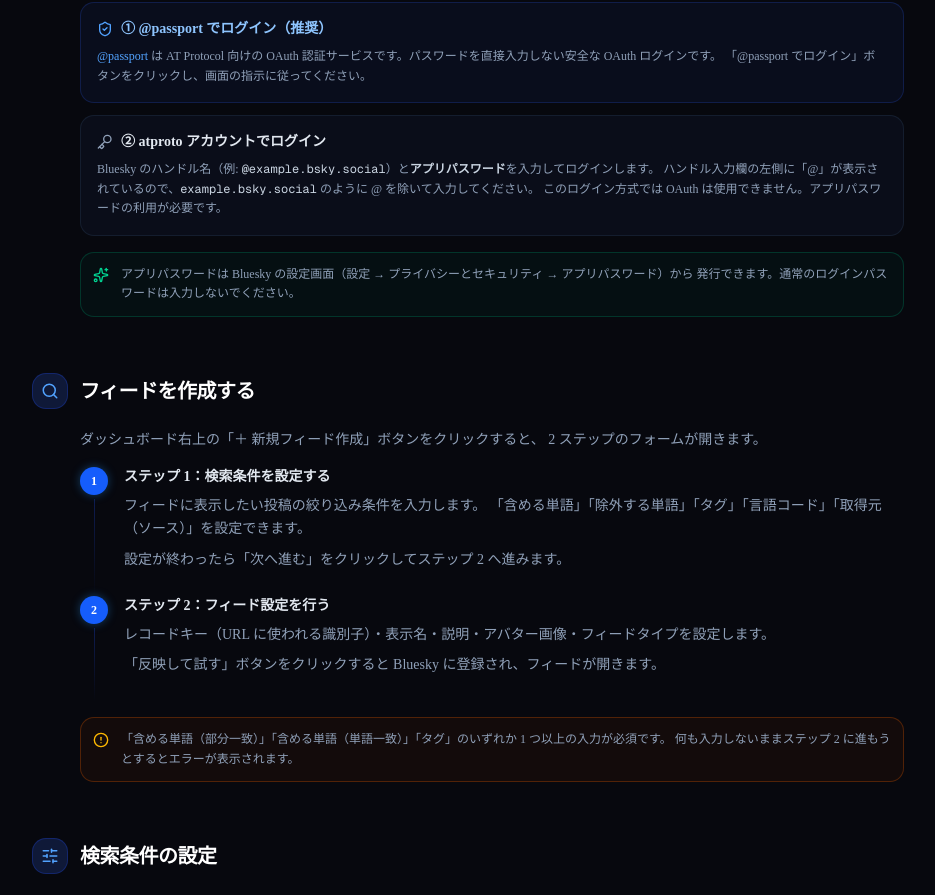
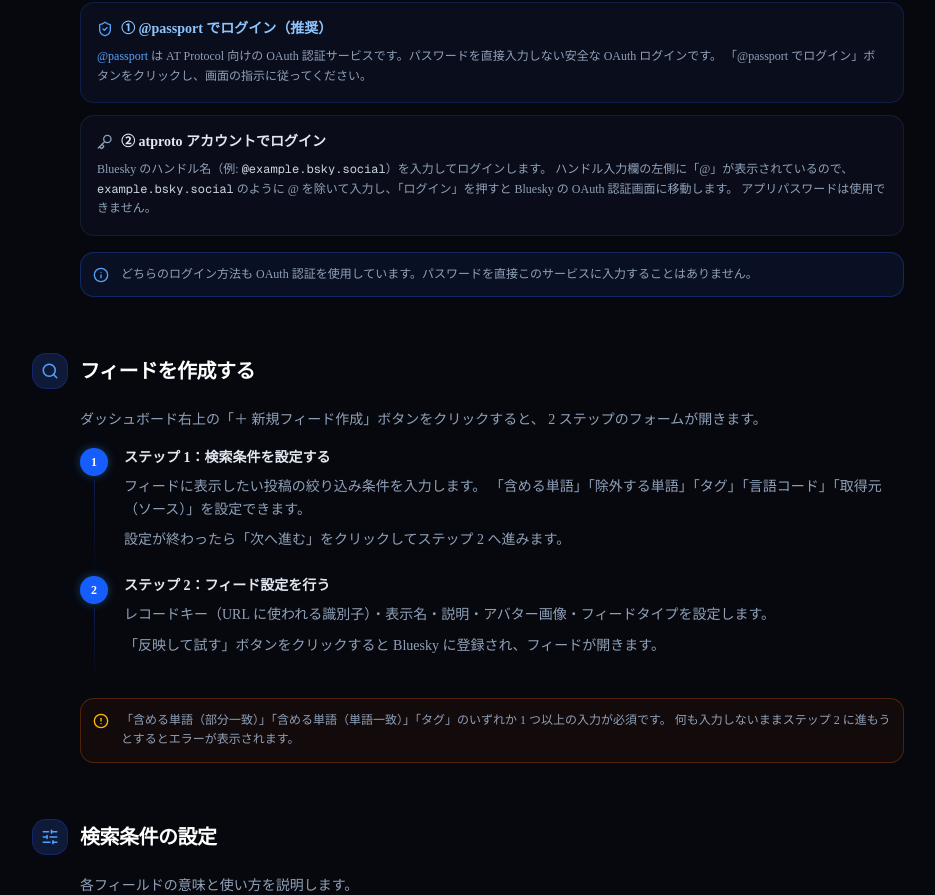
Before and after one commit to usounds/RitoFeedEditor, a Next.js app in the folder package/frontend/: page /help in a window 1280 px wide. Shown: the part 887-1782 px from the top of the page, without its empty margins (296-1231 px from the left). Built offline with nearby package versions, Linux system fonts and the light colour scheme.

Commit message:
fix : 誤記

```diff
--- a/package/frontend/src/app/help/page.tsx
+++ b/package/frontend/src/app/help/page.tsx
@@ -309,19 +309,17 @@
                 </div>
                 <p className="text-xs text-slate-400 leading-relaxed">
                   Bluesky のハンドル名（例:{" "}
-                  <code className="font-mono text-slate-300">@example.bsky.social</code>）と
-                  <strong className="text-slate-300">アプリパスワード</strong>を入力してログインします。
+                  <code className="font-mono text-slate-300">@example.bsky.social</code>）を入力してログインします。
                   ハンドル入力欄の左側に「@」が表示されているので、
                   <code className="font-mono text-slate-300">example.bsky.social</code> のように
-                  @ を除いて入力してください。
-                  このログイン方式では OAuth は使用できません。アプリパスワードの利用が必要です。
+                  @ を除いて入力し、「ログイン」を押すと Bluesky の OAuth 認証画面に移動します。
+                  アプリパスワードは使用できません。
                 </p>
               </div>
             </div>
 
-            <Note type="tip">
-              アプリパスワードは Bluesky の設定画面（設定 → プライバシーとセキュリティ → アプリパスワード）から
-              発行できます。通常のログインパスワードは入力しないでください。
+            <Note type="info">
+              どちらのログイン方法も OAuth 認証を使用しています。パスワードを直接このサービスに入力することはありません。
             </Note>
           </Section>
 
```
